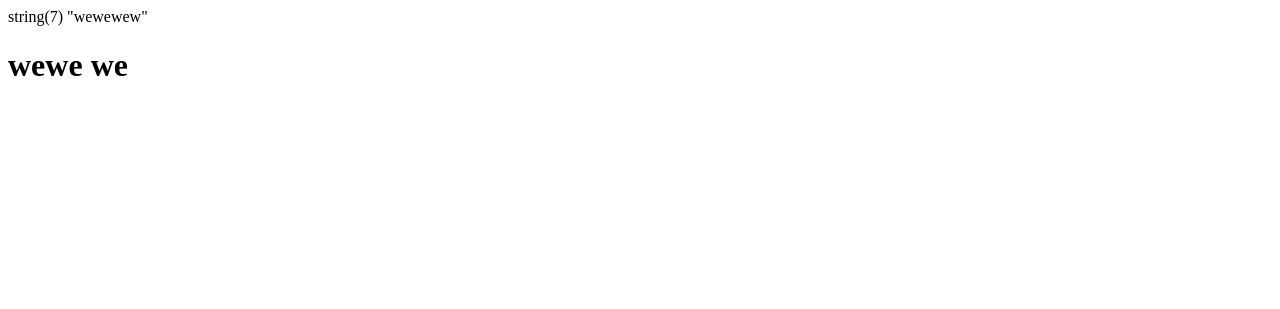
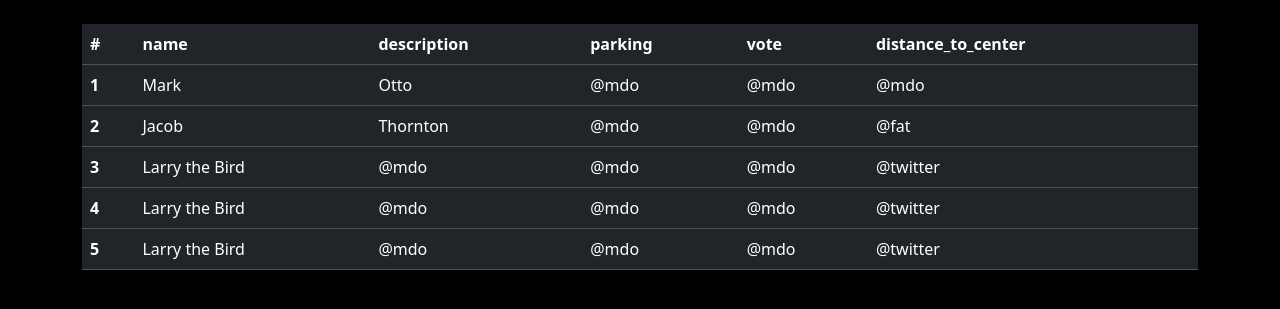
Before and after one commit to AntoninoCucuzza/php-hotel, a PHP site: page / in a window 1280 px wide. Shown: the top 309 px of the page. Run offline with PHP 8.4, Linux system fonts and the light colour scheme.

Commit message:
add table

```diff
--- a/index.php
+++ b/index.php
@@ -1,6 +1,46 @@
 <?php
-var_dump('wewewew')
+$hotels = [
+
+    [
+        'name' => 'Hotel Belvedere',
+        'description' => 'Hotel Belvedere Descrizione',
+        'parking' => true,
+        'vote' => 4,
+        'distance_to_center' => 10.4
+    ],
+    [
+        'name' => 'Hotel Futuro',
+        'description' => 'Hotel Futuro Descrizione',
+        'parking' => true,
+        'vote' => 2,
+        'distance_to_center' => 2
+    ],
+    [
+        'name' => 'Hotel Rivamare',
+        'description' => 'Hotel Rivamare Descrizione',
+        'parking' => false,
+        'vote' => 1,
+        'distance_to_center' => 1
+    ],
+    [
+        'name' => 'Hotel Bellavista',
+        'description' => 'Hotel Bellavista Descrizione',
+        'parking' => false,
+        'vote' => 5,
+        'distance_to_center' => 5.5
+    ],
+    [
+        'name' => 'Hotel Milano',
+        'description' => 'Hotel Milano Descrizione',
+        'parking' => true,
+        'vote' => 2,
+        'distance_to_center' => 50
+    ],
+
+];
+
 ?>
+
 <!DOCTYPE html>
 <html lang="en">
 
@@ -8,10 +48,77 @@ var_dump('wewewew')
     <meta charset="UTF-8">
     <meta name="viewport" content="width=device-width, initial-scale=1.0">
     <title>php-hotel</title>
+    <link href="https://cdn.jsdelivr.net/npm/bootstrap@5.3.2/dist/css/bootstrap.min.css" rel="stylesheet" integrity="sha384-T3c6CoIi6uLrA9TneNEoa7RxnatzjcDSCmG1MXxSR1GAsXEV/Dwwykc2MPK8M2HN" crossorigin="anonymous">
+    <style>
+        body {
+            background-color: black;
+            min-height: 100vh;
+            color: white;
+        }
+    </style>
 </head>
 
 <body>
-    <h1>wewe we</h1>
+
+    <div class="container pt-4">
+        <table class="table table-dark">
+            <thead>
+                <tr>
+                    <th scope="col">#</th>
+                    <th scope="col">name</th>
+                    <th scope="col">description</th>
+                    <th scope="col">parking</th>
+                    <th scope="col">vote</th>
+                    <th scope="col">distance_to_center</th>
+
+                </tr>
+            </thead>
+            <tbody>
+                <tr>
+                    <th scope="row">1</th>
+                    <td>Mark</td>
+                    <td>Otto</td>
+                    <td>@mdo</td>
+                    <td>@mdo</td>
+                    <td>@mdo</td>
+                </tr>
+                <tr>
+                    <th scope="row">2</th>
+                    <td>Jacob</td>
+                    <td>Thornton</td>
+                    <td>@mdo</td>
+                    <td>@mdo</td>
+                    <td>@fat</td>
+                </tr>
+                <tr>
+                    <th scope="row">3</th>
+                    <td>Larry the Bird</td>
+                    <td>@mdo</td>
+                    <td>@mdo</td>
+                    <td>@mdo</td>
+                    <td>@twitter</td>
+                </tr>
+                <tr>
+                    <th scope="row">4</th>
+                    <td>Larry the Bird</td>
+                    <td>@mdo</td>
+                    <td>@mdo</td>
+                    <td>@mdo</td>
+                    <td>@twitter</td>
+                </tr>
+                <tr>
+                    <th scope="row">5</th>
+                    <td>Larry the Bird</td>
+                    <td>@mdo</td>
+                    <td>@mdo</td>
+                    <td>@mdo</td>
+                    <td>@twitter</td>
+                </tr>
+            </tbody>
+        </table>
+
+    </div>
+    <script src="https://cdn.jsdelivr.net/npm/bootstrap@5.3.2/dist/js/bootstrap.bundle.min.js" integrity="sha384-C6RzsynM9kWDrMNeT87bh95OGNyZPhcTNXj1NW7RuBCsyN/o0jlpcV8Qyq46cDfL" crossorigin="anonymous"></script>
 </body>
 
 </html>
```
